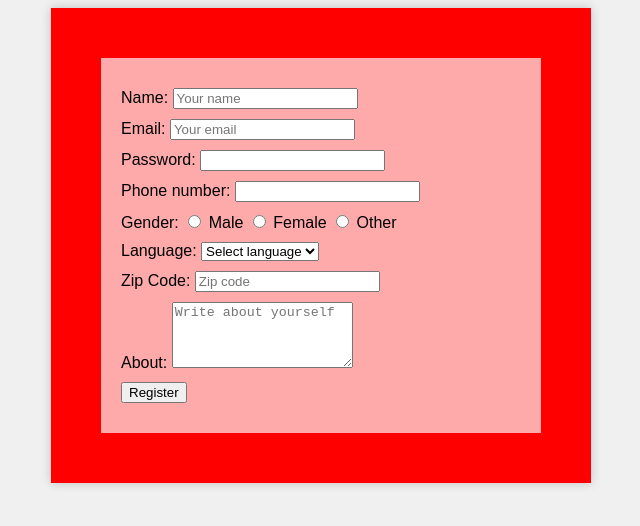
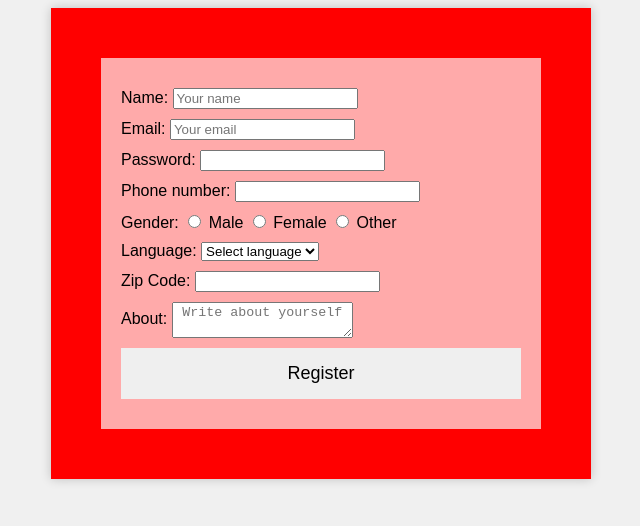
Before and after one commit to ayondas120/Interns-Task, a plain HTML site: page csstask7.html in a window 1280 px wide. Shown: the whole page, without its empty margins (319-959 px from the left). Drawn offline with Linux system fonts and the light colour scheme.

Commit message:
Add files via upload

```diff
--- a/csstask7.html
+++ b/csstask7.html
@@ -24,6 +24,18 @@
         .form-field {
             margin: 10px 0;
             text-align: left;
+        }
+        textarea {
+        vertical-align: middle;
+        text-align: center;
+    }
+        input[type="submit"] {
+            color: black;
+            font-size: 18px;
+            padding: 15px 30px;
+            border: none;
+            cursor: pointer;
+            width: 100%;
         }
     </style>
 </head>
@@ -69,15 +81,15 @@
             </div>
             <div class="form-field">
                 <label for="zip">Zip Code:</label>
-                <input type="text" id="zip" name="zip" placeholder="Zip code">
+                <input type="text" id="zip" name="zip">
             </div>
             <div class="form-field">
-                <label for="about" rows="4">About:</label>
-                <textarea id="about" name="about" rows="4" placeholder="Write about yourself"></textarea>
+                <label for="about">About:</label>
+                <textarea id="about" name="about" rows="2" placeholder="Write about yourself"></textarea>
             </div>
 
             <div class="form-field">
-                <input type="submit" value="Register" size="200px">
+                <input type="submit" value="Register">
             </div>
 
         </form>
```
